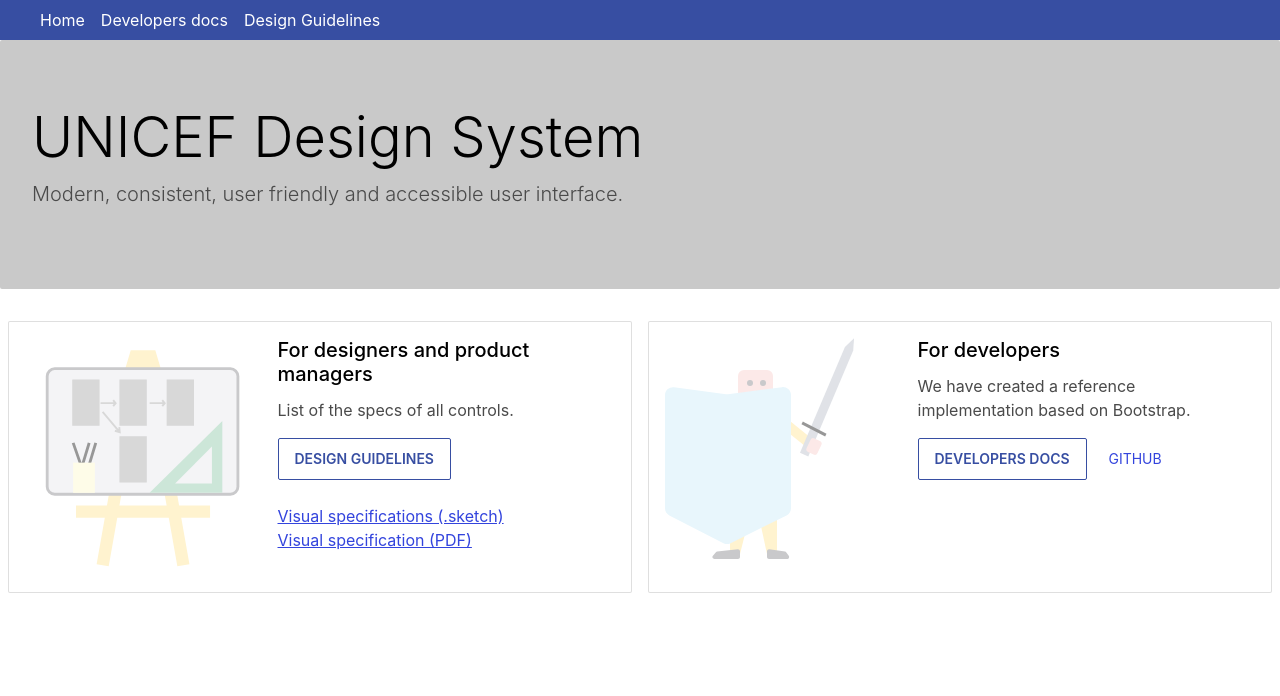
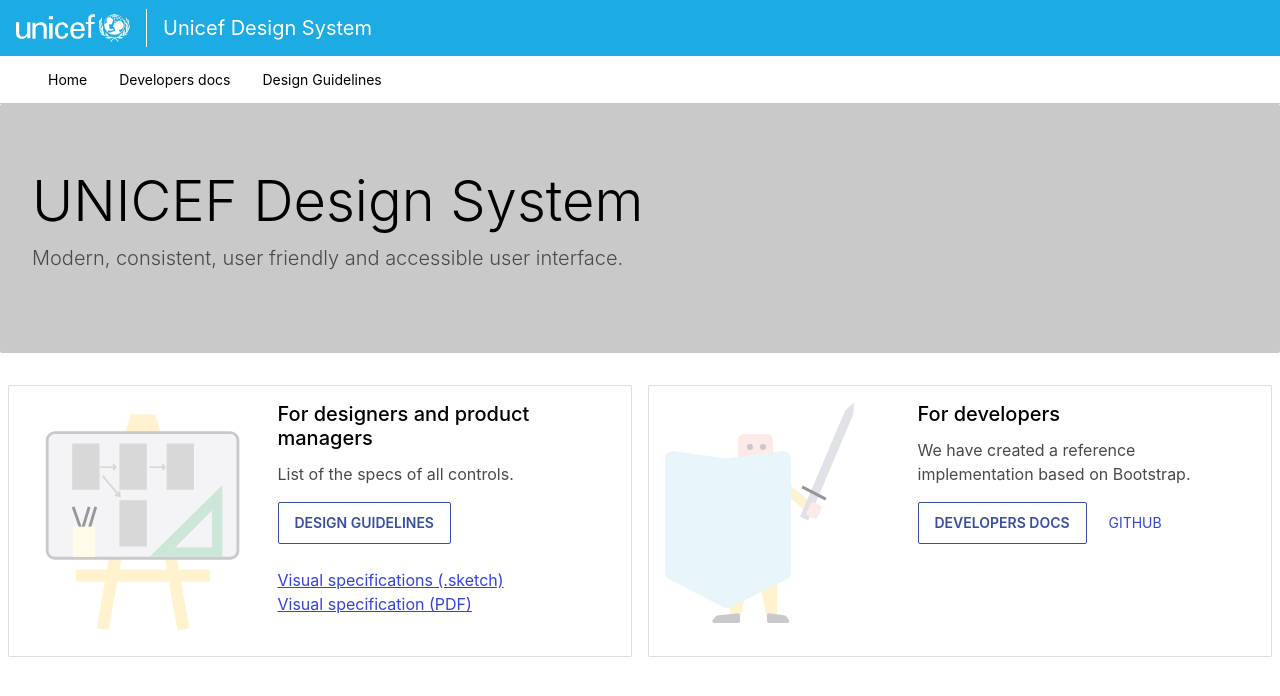
Before and after one commit to unicef/design-system, a Jekyll site: the page built from index.md, in a window 1280 px wide. Shown: the top 696 px of the page. Built offline with Jekyll 4.4.1, drawn with Linux system fonts in a browser that asks for light colours; nearby versions of some CDN libraries.

Commit message:
Added New Header and menu for design system

```diff
--- a/_includes/header.html
+++ b/_includes/header.html
@@ -1,29 +1,30 @@
 {%- assign default_paths = site.pages | map: "path" -%}
 {%- assign page_paths = site.header_pages | default: default_paths -%}
 
-<nav class="navbar navbar-expand-lg navbar-dark bg-primary">
-    <a class="navbar-brand" href=""></a>
-    <button class="navbar-toggler" type="button" data-toggle="collapse" data-target="#navbarSupportedContent" aria-controls="navbarSupportedContent" aria-expanded="false" aria-label="Toggle navigation">
-      <span class="navbar-toggler-icon"></span>
-    </button>
+<header>
+    <a class="skip" href="#" tabindex="0">Skip Navigation</a>
+    <nav class="navbar navbar-expand navbar-dark flex-column flex-md-row bd-navbar">
+        <a class="navbar-brand navbar-line mr-0 mr-md-2 d-xs-none d-sm-none d-md-none d-lg-block " href="/" aria-label="Unicef">
+            <img class="img-fluid  d-md-none d-lg-block " alt="unicef-logo"  src="assets/images/unicef-logo.svg">
+        </a>
+        <a class="navbar-brand navbar-name mr-0 mr-md-5" href="/">Unicef Design System</a>
+    </nav>
+  </header>
 
-    <div class="collapse navbar-collapse" id="navbarSupportedContent">
-
-      <ul class="navbar-nav mr-auto">
-        <li class="nav-item active">
-          <a class="nav-link" href="index.html">Home</a>
-        </li>
+    <ul class="nav nav-tabs ">
+      <li class="nav-item dropdown">
+      <a class="nav-link " href="index.html">Home</a>
+      </li>
         {%- for path in page_paths -%}
           {%- assign my_page = site.pages | where: "path", path | first -%}
           {%- if my_page.in-navbar -%}
-          <li class="nav-item active">
-            <a class="nav-link" href=".{{ my_page.url | relative_url }}">{{ my_page.title | escape }}</a>
+          <li class="nav-item dropdown ">
+            <a class="nav-link" role="button" href=".{{ my_page.url | relative_url }}">{{ my_page.title | escape }}</a>
           </li>
+
           {%- endif -%}
         {%- endfor -%}
-    </div>
-  </nav>
-
+      </ul>
 <!--
 <header role="banner">
 
```
